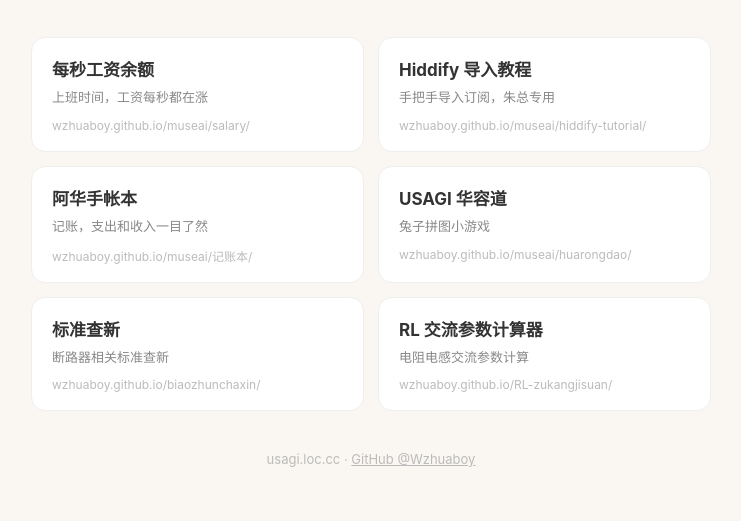
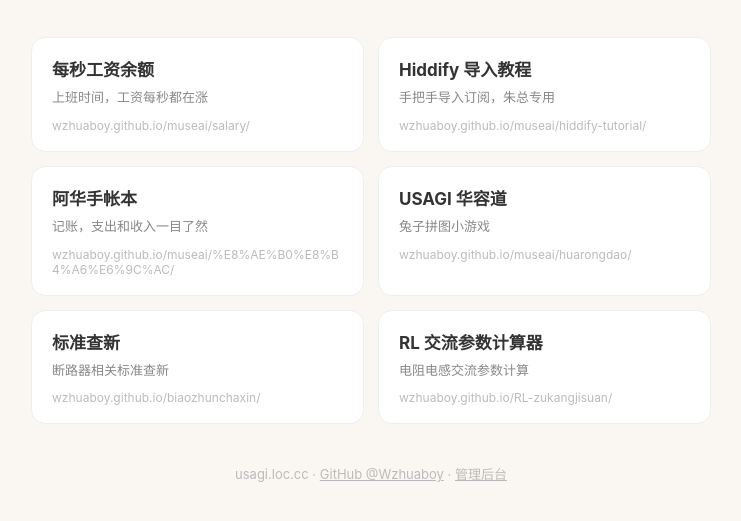
Before and after one commit to Wzhuaboy/usagi, a plain HTML site: page index.html in a window 1280 px wide. Shown: the part 223-744 px from the top of the page, without its empty margins (269-1010 px from the left). Drawn offline with Linux system fonts and the light colour scheme.

Commit message:
Add Sveltia CMS visual admin: links move to data/links.json, homepage renders from it

```diff
--- /dev/null
+++ b/data/links.json
@@ -0,0 +1 @@
+{"links":[{"description":"上班时间，工资每秒都在涨","title":"每秒工资余额","url":"https://wzhuaboy.github.io/museai/salary/"},{"description":"手把手导入订阅，朱总专用","title":"Hiddify 导入教程","url":"https://wzhuaboy.github.io/museai/hiddify-tutorial/"},{"description":"记账，支出和收入一目了然","title":"阿华手帐本","url":"https://wzhuaboy.github.io/museai/记账本/"},{"description":"兔子拼图小游戏","title":"USAGI 华容道","url":"https://wzhuaboy.github.io/museai/huarongdao/"},{"description":"断路器相关标准查新","title":"标准查新","url":"https://wzhuaboy.github.io/biaozhunchaxin/"},{"description":"电阻电感交流参数计算","title":"RL 交流参数计算器","url":"https://wzhuaboy.github.io/RL-zukangjisuan/"}],"subtitle":"Wzhuaboy 的个人小站","title":"Usagi"}
--- a/index.html
+++ b/index.html
@@ -18,53 +18,55 @@ h1 { font-size: 32px; letter-spacing: 2px; }
 .card:hover { border-color: #f59e0b; }
 .card h2 { font-size: 17px; margin-bottom: 6px; }
 .card p { font-size: 13px; color: #888; line-height: 1.6; }
-.card span { display: block; margin-top: 10px; font-size: 12px; color: #bbb; }
+.card span { display: block; margin-top: 10px; font-size: 12px; color: #bbb; word-break: break-all; }
 footer { text-align: center; margin-top: 40px; color: #bbb; font-size: 13px; }
 footer a { color: #bbb; }
+.loading { text-align: center; color: #bbb; font-size: 14px; padding: 40px 0; }
 </style>
 </head>
 <body>
 <div class="wrap">
 <header>
 <div class="logo">U</div>
-<h1>Usagi</h1>
-<p class="sub">Wzhuaboy 的个人小站</p>
+<h1 id="site-title">Usagi</h1>
+<p class="sub" id="site-subtitle">Wzhuaboy 的个人小站</p>
 </header>
-<div class="grid">
-<a class="card" href="https://wzhuaboy.github.io/museai/salary/" target="_blank" rel="noopener">
-<h2>每秒工资余额</h2>
-<p>上班时间，工资每秒都在涨</p>
-<span>wzhuaboy.github.io/museai/salary/</span>
-</a>
-<a class="card" href="https://wzhuaboy.github.io/museai/hiddify-tutorial/" target="_blank" rel="noopener">
-<h2>Hiddify 导入教程</h2>
-<p>手把手导入订阅，朱总专用</p>
-<span>wzhuaboy.github.io/museai/hiddify-tutorial/</span>
-</a>
-<a class="card" href="https://wzhuaboy.github.io/museai/记账本/" target="_blank" rel="noopener">
-<h2>阿华手帐本</h2>
-<p>记账，支出和收入一目了然</p>
-<span>wzhuaboy.github.io/museai/记账本/</span>
-</a>
-<a class="card" href="https://wzhuaboy.github.io/museai/huarongdao/" target="_blank" rel="noopener">
-<h2>USAGI 华容道</h2>
-<p>兔子拼图小游戏</p>
-<span>wzhuaboy.github.io/museai/huarongdao/</span>
-</a>
-<a class="card" href="https://wzhuaboy.github.io/biaozhunchaxin/" target="_blank" rel="noopener">
-<h2>标准查新</h2>
-<p>断路器相关标准查新</p>
-<span>wzhuaboy.github.io/biaozhunchaxin/</span>
-</a>
-<a class="card" href="https://wzhuaboy.github.io/RL-zukangjisuan/" target="_blank" rel="noopener">
-<h2>RL 交流参数计算器</h2>
-<p>电阻电感交流参数计算</p>
-<span>wzhuaboy.github.io/RL-zukangjisuan/</span>
-</a>
-</div>
+<div class="grid" id="links"><p class="loading">加载中……</p></div>
 <footer>
-<p>usagi.loc.cc · <a href="https://github.com/Wzhuaboy" target="_blank" rel="noopener">GitHub @Wzhuaboy</a></p>
+<p>usagi.loc.cc · <a href="https://github.com/Wzhuaboy" target="_blank" rel="noopener">GitHub @Wzhuaboy</a> · <a href="admin/">管理后台</a></p>
 </footer>
 </div>
+<script>
+fetch("data/links.json")
+  .then(function (r) { if (!r.ok) throw new Error("load failed"); return r.json(); })
+  .then(function (data) {
+    document.getElementById("site-title").textContent = data.title || "Usagi";
+    document.getElementById("site-subtitle").textContent = data.subtitle || "";
+    var box = document.getElementById("links");
+    box.innerHTML = "";
+    (data.links || []).forEach(function (link) {
+      var host = "";
+      try { host = new URL(link.url).host + new URL(link.url).pathname; } catch (e) { host = link.url; }
+      var a = document.createElement("a");
+      a.className = "card";
+      a.href = link.url;
+      a.target = "_blank";
+      a.rel = "noopener";
+      var h2 = document.createElement("h2");
+      h2.textContent = link.title;
+      var p = document.createElement("p");
+      p.textContent = link.description || "";
+      var span = document.createElement("span");
+      span.textContent = host;
+      a.appendChild(h2);
+      a.appendChild(p);
+      a.appendChild(span);
+      box.appendChild(a);
+    });
+  })
+  .catch(function () {
+    document.getElementById("links").innerHTML = '<p class="loading">链接加载失败，请刷新再试。</p>';
+  });
+</script>
 </body>
 </html>
```
Also changed, not shown: admin/index.html (added, +11 -0 lines), 1 other file.
